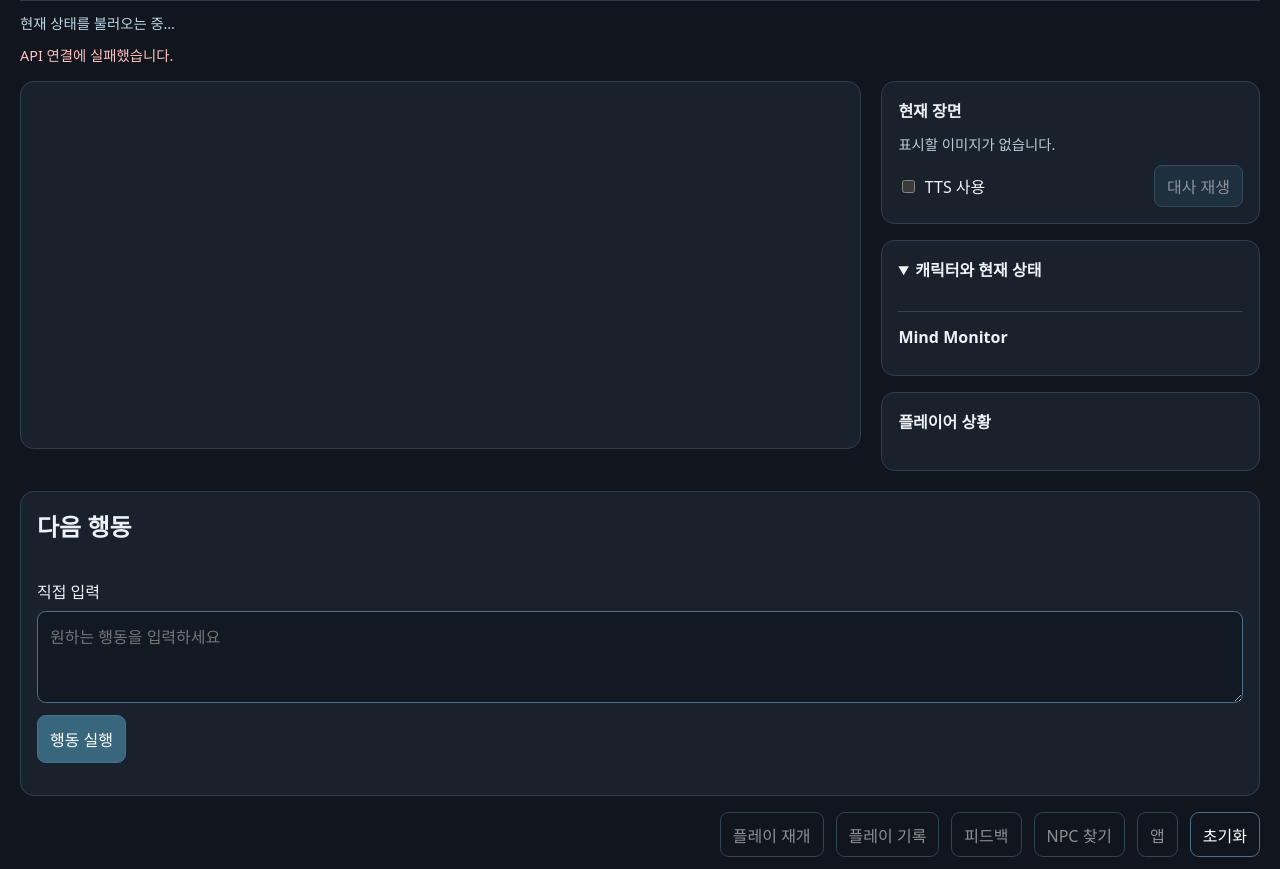
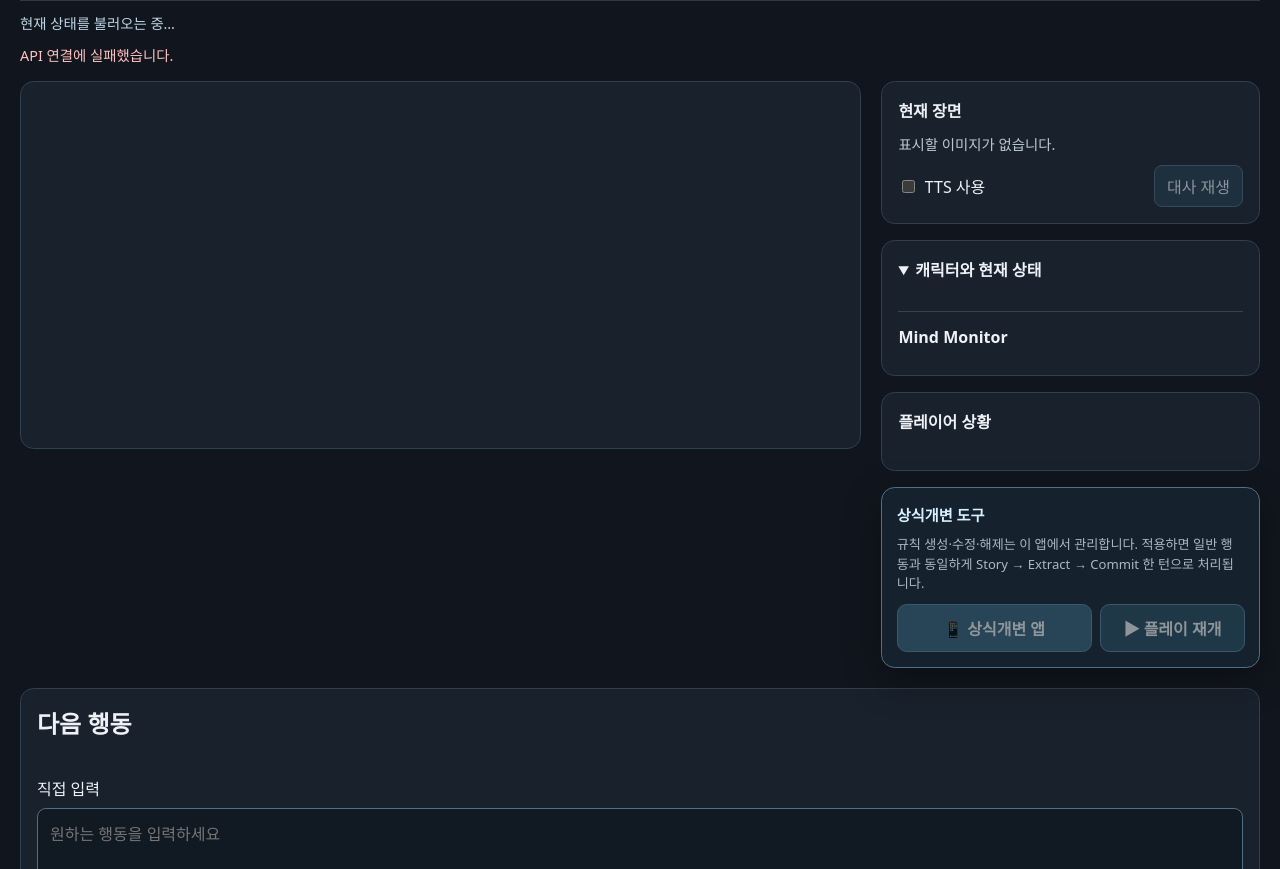
Before and after one commit to zeroslove-ai/company-v1, a website with bundled scripts: page src/frontend/pages/index.html in a window 1280 px wide. Shown: the part 83-952 px from the top of the page. Built offline with nearby package versions, Linux system fonts and the light colour scheme; no server answers.

Commit message:
feat: surface CSA app beside game state

```diff
--- a/src/frontend/pages/index.html
+++ b/src/frontend/pages/index.html
@@ -6,6 +6,7 @@
     <title>상식개변: 회사편</title>
     <link rel="stylesheet" href="./styles.css">
     <link rel="stylesheet" href="./utility.css">
+    <link rel="stylesheet" href="./csa-entry.css">
   </head>
   <body data-edition-id="company-v1" data-phase="phase-4-frontend-loop">
     <a class="skip-link" href="#story-panel">본문으로 이동</a>
@@ -48,6 +49,14 @@
             <div id="ejaculation-progress-slot" class="future-slot" hidden></div>
             <div id="turn-changes-slot" class="future-slot" hidden></div>
           </section>
+          <section class="csa-entry-panel" aria-labelledby="csa-entry-heading">
+            <h2 id="csa-entry-heading" class="csa-entry-heading">상식개변 도구</h2>
+            <p class="csa-entry-copy">규칙 생성·수정·해제는 이 앱에서 관리합니다. 적용하면 일반 행동과 동일하게 Story → Extract → Commit 한 턴으로 처리됩니다.</p>
+            <div class="csa-entry-actions">
+              <button id="open-apps" type="button" disabled>📱 상식개변 앱</button>
+              <button id="resume-play" type="button" disabled>▶ 플레이 재개</button>
+            </div>
+          </section>
         </aside>
       </section>
 
@@ -61,11 +70,9 @@
       </section>
 
       <nav class="utility-toolbar" aria-label="게임 도구">
-        <button id="resume-play" type="button" disabled>플레이 재개</button>
         <button id="open-history" type="button" disabled>플레이 기록</button>
         <button id="send-feedback" type="button" disabled>피드백</button>
         <button id="find-npc" type="button" disabled>NPC 찾기</button>
-        <button id="open-apps" type="button" disabled>앱</button>
         <button id="reset-game" type="button">초기화</button>
       </nav>
     </main>
@@ -119,6 +126,7 @@
         </header>
         <div id="csa-app-tabs" class="csa-app-tabs" role="tablist">
           <button type="button" class="csa-app-tab" role="tab" data-tab="home">홈</button>
+          <button type="button" class="csa-app-tab" role="tab" data-tab="player">플레이어 정보</button>
           <button type="button" class="csa-app-tab" role="tab" data-tab="csa">상식개변</button>
           <button type="button" class="csa-app-tab" role="tab" data-tab="manual">매뉴얼</button>
         </div>
```
